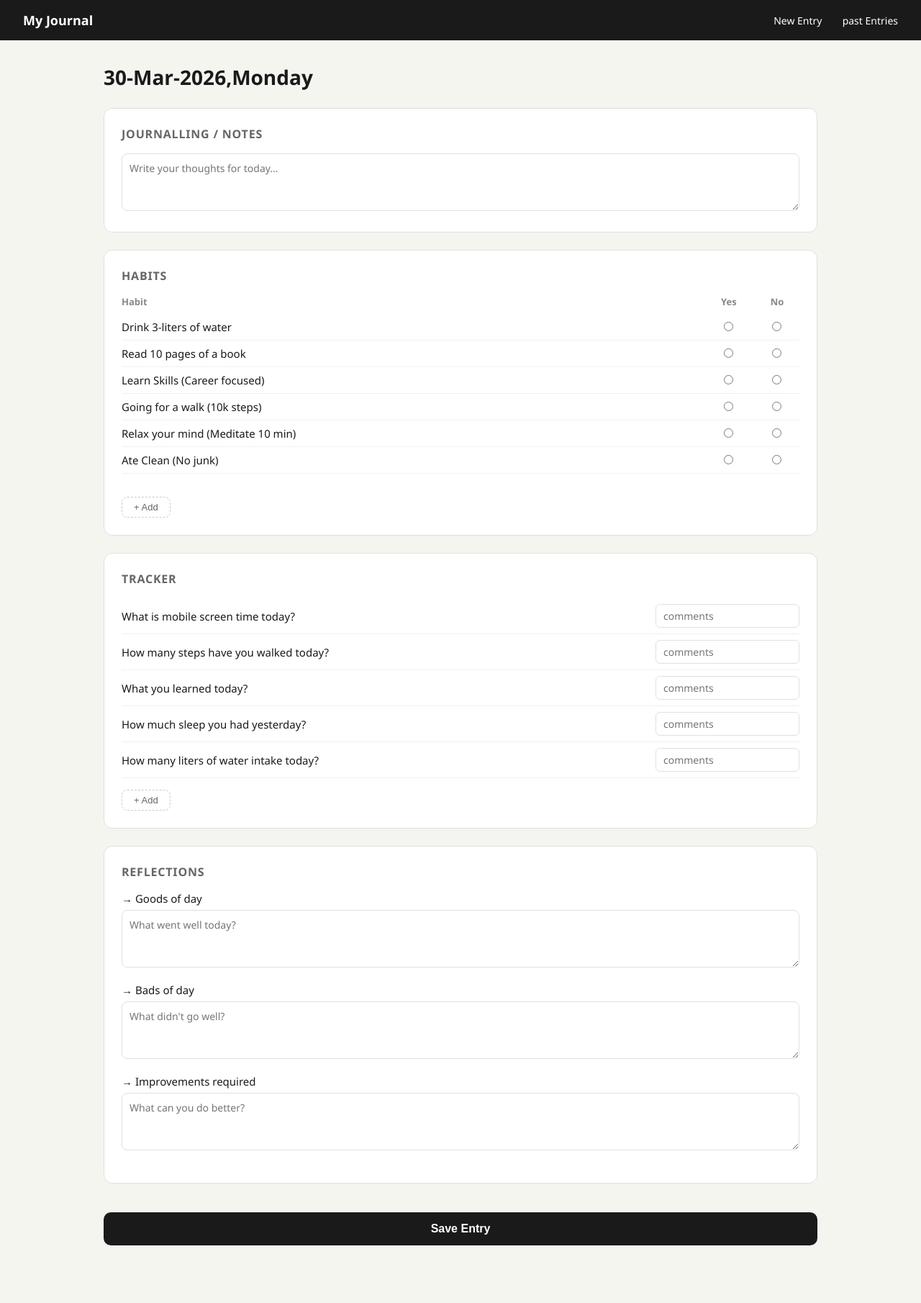
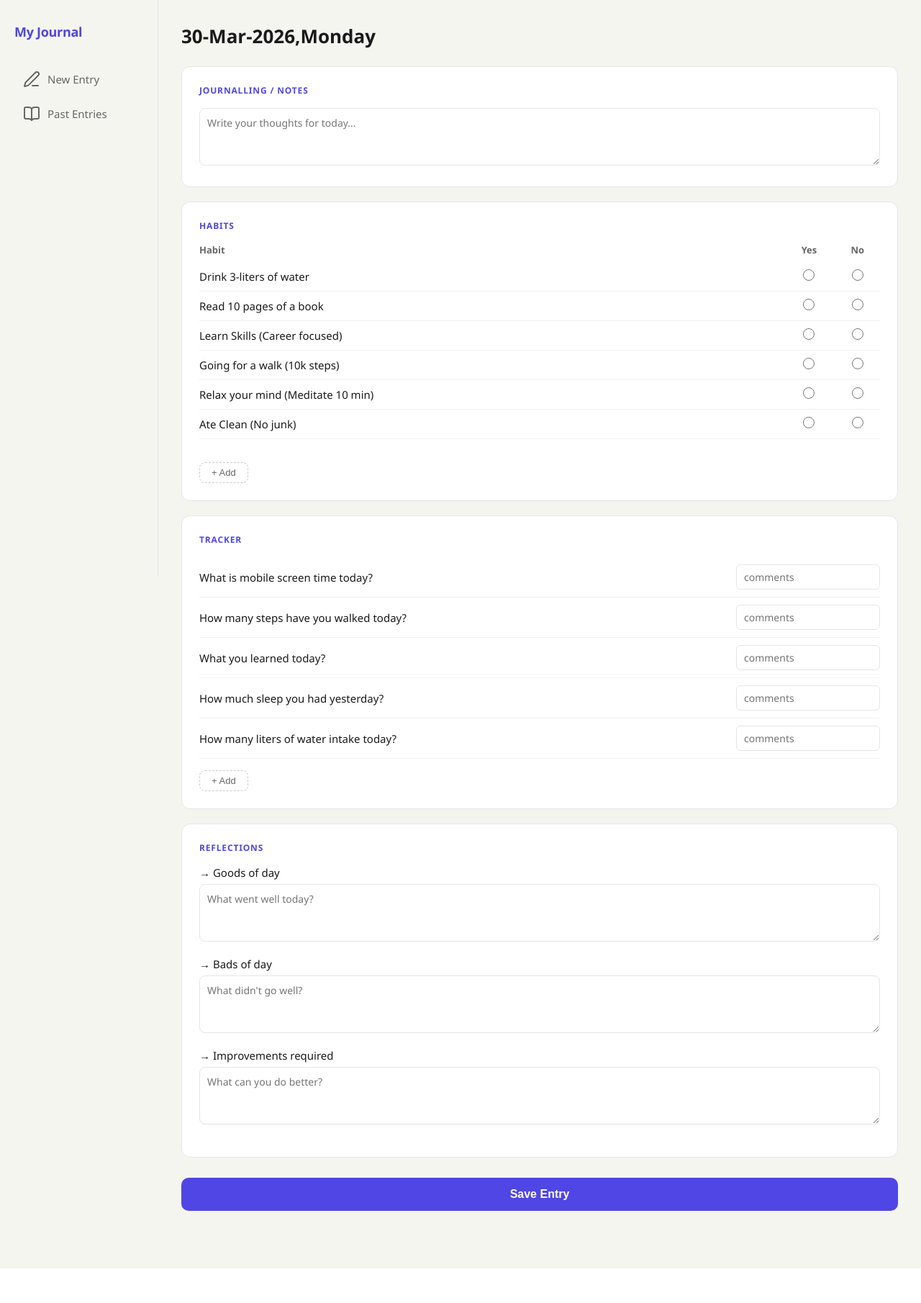
Before and after one commit to rishi0698/Journal-app, a Flask app: page / in a window 1280 px wide. Shown: the whole page at 72% size. After the commit the page ends 1762 px from the top, so only its background shows below. Run offline with Flask 3, Linux system fonts and the light colour scheme.

Commit message:
phase 3.1: added a side bar for better navigation

```diff
--- a/static/css/style.css
+++ b/static/css/style.css
@@ -4,67 +4,115 @@
   box-sizing: border-box;
 }
 
+:root {
+  --accent: #4f46e5;
+  --accent-light: #ede9fe;
+  --text-primary: #1a1a1a;
+  --text-secondary: #666;
+  --border: #e5e5e5;
+  --bg: #f5f5f0;
+  --white: #ffffff;
+  --sidebar-width: 220px;
+}
+
 body {
   font-family: 'Segoe UI', sans-serif;
-  background: #f5f5f0;
-  color: #1a1a1a;
+  background: var(--bg);
+  color: var(--text-primary);
   min-height: 100vh;
 }
 
-main {
-  width: 80%;
-  margin: 2rem auto;
-  padding: 0 1rem;
+/* App shell - sidebar + main side by side */
+.app-shell {
+  display: flex;
+  min-height: 100vh;
 }
 
-/* Navbar */
-nav {
-  background: #1a1a1a;
-  color: #fff;
-  padding: 1rem 2rem;
+/* Sidebar */
+.sidebar {
+  width: var(--sidebar-width);
+  background: var(--bg);
+  border-right: 1px solid var(--border);
+  padding: 2rem 1.25rem;
+  position: fixed;
+  top: 0;
+  left: 0;
+  height: 100vh;
   display: flex;
-  justify-content: space-between;
-  align-items: center;
+  flex-direction: column;
+  gap: 2rem;
 }
 
-.nav-brand {
+.sidebar-brand {
   font-size: 18px;
+  font-weight: 700;
+  color: var(--accent);
+  letter-spacing: -0.3px;
+}
+
+.sidebar-nav {
+  display: flex;
+  flex-direction: column;
+  gap: 4px;
+}
+
+.nav-item {
+  display: flex;
+  align-items: center;
+  gap: 10px;
+  padding: 10px 12px;
+  border-radius: 8px;
+  text-decoration: none;
+  font-size: 15px;
+  color: var(--text-secondary);
+  transition: all 0.15s;
+}
+
+.nav-item:hover {
+  background: var(--accent-light);
+  color: var(--accent);
+}
+
+.nav-item.active {
+  background: var(--accent-light);
+  color: var(--accent);
   font-weight: 600;
 }
 
-.nav-links a {
-  color: #fff;
-  text-decoration: none;
-  margin-left: 1.5rem;
-  font-size: 14px;
+.nav-icon {
+  font-size: 16px;
 }
 
-.nav-links a:hover {
-  text-decoration: underline;
+/* Main content pushed right of sidebar */
+main {
+  margin-left: var(--sidebar-width);
+  padding: 2rem;
+  width: 100%;
 }
 
 /* Date header */
 .entry-date {
-  font-size: 28px;
+  font-size: 26px;
   font-weight: 700;
   margin-bottom: 1.5rem;
+  color: var(--text-primary);
 }
 
-/* Sections */
+/* Section cards */
 .section {
-  background: #fff;
-  border: 1px solid #e0e0e0;
+  background: var(--white);
+  border: 1px solid var(--border);
   border-radius: 12px;
   padding: 1.5rem;
-  margin-bottom: 1.5rem;
+  margin-bottom: 1.25rem;
 }
 
 .section h2 {
-  font-size: 16px;
-  font-weight: 600;
+  font-size: 12px;
+  font-weight: 700;
   text-transform: uppercase;
-  letter-spacing: 0.05em;
-  color: #666;
+  letter-spacing: 0.07em;
+  color: var(--accent);
   margin-bottom: 1rem;
 }
 
@@ -78,7 +126,7 @@
 .habits-table th {
   text-align: center;
   font-size: 13px;
-  color: #888;
+  color: var(--text-secondary);
   padding-bottom: 8px;
 }
 
@@ -87,7 +135,7 @@
 }
 
 .habits-table td {
-  padding: 8px 0;
+  padding: 10px 0;
   border-bottom: 1px solid #f0f0f0;
   font-size: 15px;
 }
@@ -96,12 +144,19 @@
   text-align: center;
 }
 
+.habits-table input[type="radio"] {
+  accent-color: var(--accent);
+  width: 16px;
+  height: 16px;
+  cursor: pointer;
+}
+
 /* Tracker rows */
 .tracker-row {
   display: flex;
   align-items: center;
   justify-content: space-between;
-  padding: 8px 0;
+  padding: 10px 0;
   border-bottom: 1px solid #f0f0f0;
   gap: 1rem;
 }
@@ -113,8 +168,8 @@
 
 .tracker-row input[type="text"] {
   width: 200px;
-  padding: 6px 10px;
-  border: 1px solid #e0e0e0;
+  padding: 7px 10px;
+  border: 1px solid var(--border);
   border-radius: 6px;
   font-size: 14px;
   font-family: inherit;
@@ -122,7 +177,7 @@
 }
 
 .tracker-row input[type="text"]:focus {
-  border-color: #1a1a1a;
+  border-color: var(--accent);
 }
 
 /* Reflections */
@@ -135,13 +190,14 @@
   font-size: 15px;
   font-weight: 500;
   margin-bottom: 6px;
+  color: var(--text-primary);
 }
 
 .reflection-row textarea,
 .section > textarea {
   width: 100%;
   padding: 10px;
-  border: 1px solid #e0e0e0;
+  border: 1px solid var(--border);
   border-radius: 8px;
   font-size: 14px;
   font-family: inherit;
@@ -152,7 +208,7 @@
 
 .reflection-row textarea:focus,
 .section > textarea:focus {
-  border-color: #1a1a1a;
+  border-color: var(--accent);
 }
 
 /* Buttons */
@@ -163,18 +219,18 @@
   border-radius: 8px;
   padding: 6px 16px;
   font-size: 13px;
-  color: #666;
+  color: var(--text-secondary);
   cursor: pointer;
 }
 
 button[type="button"]:hover {
-  border-color: #1a1a1a;
-  color: #1a1a1a;
+  border-color: var(--accent);
+  color: var(--accent);
 }
 
 .submit-btn {
   width: 100%;
-  background: #1a1a1a;
+  background: var(--accent);
   color: #fff;
   border: none;
   border-radius: 10px;
@@ -182,16 +238,25 @@
   font-size: 16px;
   font-weight: 600;
   cursor: pointer;
-  margin-top: 1rem;
+  margin-top: 0.5rem;
   margin-bottom: 3rem;
 }
 
 .submit-btn:hover {
-  background: #333;
+  background: #4338ca;
 }
 
-/* Responsive - tablets and below */
+/* Responsive */
 @media (max-width: 768px) {
+  .sidebar {
+    display: none;
+  }
+
+  main {
+    margin-left: 0;
+    padding: 1rem;
+  }
+
   .tracker-row {
     flex-direction: column;
     align-items: flex-start;
--- a/templates/base.html
+++ b/templates/base.html
@@ -1,25 +1,39 @@
 <!DOCTYPE html>
 <html lang="en">
 <head>
-        <meta charset="UFC-8" />
-        <meta name="viewpoint" content="width=device-width, initial-scale=1.0"/>
+  <meta charset="UTF-8" />
+  <meta name="viewport" content="width=device-width, initial-scale=1.0"/>
   <title>My Journal</title>
-        <link rel="stylesheet" href="{{url_for('static', filename='css/style.css')}}">
+  <link rel="stylesheet" href="{{ url_for('static', filename='css/style.css') }}">
+  <script src="https://unpkg.com/lucide@latest"></script>
+</head>
+<body>
 
-    </head>
+  <div class="app-shell">
 
-    <body>
-        <nav>
-            <span class="nav-brand"> My Journal </span>
-            <div class="nav-links">
-                <a href="/">New Entry</a>
-                <a href="/entries">past Entries</a>
-            </div>
+    <!-- SIDEBAR -->
+    <aside class="sidebar">
+          <div class="sidebar-brand"> My Journal</div>
+      <nav class="sidebar-nav">
+        <a href="/" class="nav-item">
+          <i data-lucide="pen-line"> </i>
+          <span>New Entry</span>
+        </a>
+        <a href="/entries" class="nav-item">
+          <i data-lucide="book-open"> </i>
+          <span>Past Entries</span>
+        </a>
       </nav>
+    </aside>
 
+    <!-- MAIN CONTENT -->
     <main>
       {% block content %}
       {% endblock %}
     </main>
+
+  </div>
+
+<script>lucide.createIcons();</script>
 </body>
 </html>
```
Lines whose indentation alone changed are shown as unchanged.
